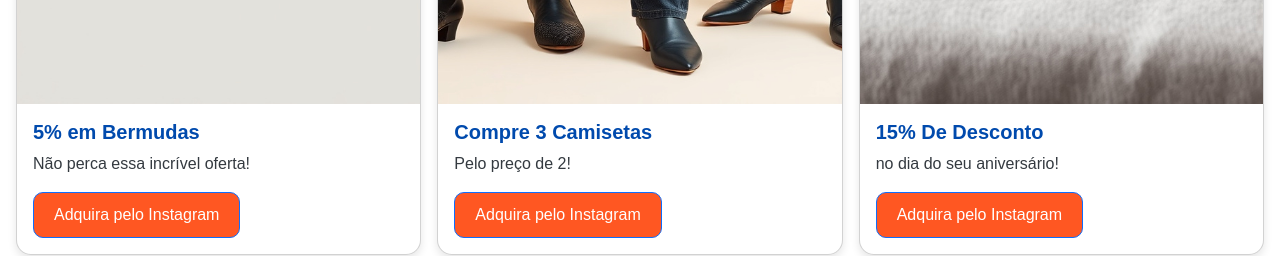
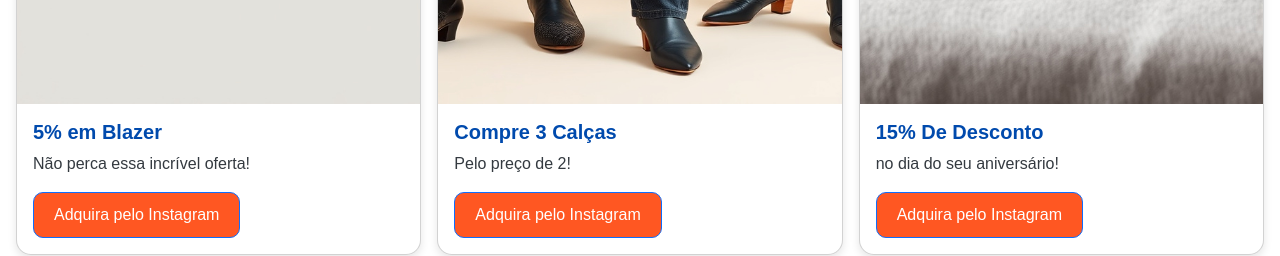
Before and after one commit to juniozsh/alinemodafeminina.shop, a plain HTML site: page index.html in a window 1280 px wide. Shown: the part 1980-2236 px from the top of the page. Drawn offline with nearby package versions, Linux system fonts and the light colour scheme.

Commit message:
corrigindo texto

```diff
--- a/index.html
+++ b/index.html
@@ -81,7 +81,7 @@
           <div class="card">
             <img src="/images/promo-1.jpg" class="card-img-top" alt="Promoção 1">
             <div class="card-body">
-              <h5 class="card-title">5% em Bermudas</h5>
+              <h5 class="card-title">5% em Blazer</h5>
               <p class="card-text">Não perca essa incrível oferta!</p>
               <a href="https://www.instagram.com/alinemodafeminina.shop/" class="btn btn-primary" target="_blank">Adquira pelo Instagram</a>
             </div>
@@ -91,7 +91,7 @@
           <div class="card">
             <img src="/images/promo-2.jpg" class="card-img-top" alt="Promoção 2">
             <div class="card-body">
-              <h5 class="card-title">Compre 3 Camisetas</h5>
+              <h5 class="card-title">Compre 3 Calças</h5>
               <p class="card-text">Pelo preço de 2!</p>
               <a href="https://www.instagram.com/alinemodafeminina.shop/" class="btn btn-primary" target="_blank">Adquira pelo Instagram</a>
             </div>
```
